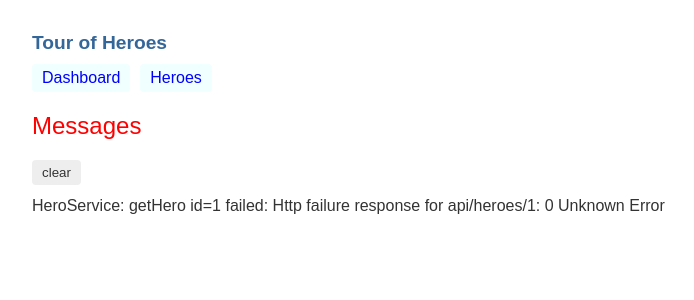
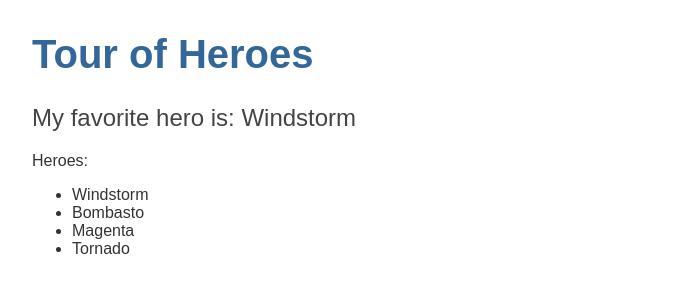
Before and after one commit to EFEducationFirstMobile/angular-tutorial-internship, an Angular app in the folder my-first-project/: page /detail/1 in a window 1280 px wide. Shown: the top 300 px of the page, without its empty margins (0-694 px from the left). Built offline with nearby package versions, Linux system fonts and the light colour scheme; no server answers; what angular-in-memory-web-api would draw is missing.

Commit message:
displaying data section

```diff
--- a/my-first-project/src/app/app.component.ts
+++ b/my-first-project/src/app/app.component.ts
@@ -2,9 +2,28 @@ import { Component } from '@angular/core';
 
 @Component({
   selector: 'app-root',
-  templateUrl: './app.component.html',
-  styleUrls: ['./app.component.css']
+  // templateUrl: './app.component.html',
+  // styleUrls: ['./app.component.css']
+
+  template: `
+
+  <h1>{{title}}</h1>
+  <h2>My favorite hero is: {{myHero}}</h2>
+  <p>Heroes: </p>
+  <ul>
+      <li *ngFor = " let hero of heroes ">
+        {{ hero }}
+      </li>
+  </ul>
+
+  `
+
 })
+
 export class AppComponent {
   title = 'Tour of Heroes';
+  heroes= ['Windstorm', 'Bombasto', 'Magenta', 'Tornado'];
+  myHero = this.heroes[0];
+
+
 }
--- a/my-first-project/src/app/app.module.ts
+++ b/my-first-project/src/app/app.module.ts
@@ -13,6 +13,7 @@ import { MessagesComponent }    from './messages/messages.component';
 
 import { AppRoutingModule }     from './app-routing.module';
 import { HeroSearchComponent } from './hero-search/hero-search.component';
+import { HeroComponent } from './hero/hero.component';
 
 @NgModule({
   imports: [
@@ -33,7 +34,8 @@ import { HeroSearchComponent } from './hero-search/hero-search.component';
     HeroesComponent,
     HeroDetailComponent,
     MessagesComponent,
-    HeroSearchComponent
+    HeroSearchComponent,
+    HeroComponent
   ],
   bootstrap: [ AppComponent ]
 })
--- a/my-first-project/src/app/hero.ts
+++ b/my-first-project/src/app/hero.ts
@@ -1,4 +1,5 @@
 export class Hero {
-    id: number;
-    name: string;
+  constructor(
+    public id: number,
+    public name: string) {}
   }
--- /dev/null
+++ b/my-first-project/src/app/hero/hero.component.ts
@@ -0,0 +1,19 @@
+import { Component, OnInit } from '@angular/core';
+
+@Component({
+  selector: 'app-hero',
+  template: `
+    <p>
+      hero works!
+    </p>
+  `,
+  styleUrls: ['./hero.component.css']
+})
+export class HeroComponent implements OnInit {
+
+  constructor() { }
+
+  ngOnInit() {
+  }
+
+}
```
Also changed, not shown: my-first-project/src/app/hero/hero.component.css (added), 1 other file (tests, documents, lock files or other folders).
